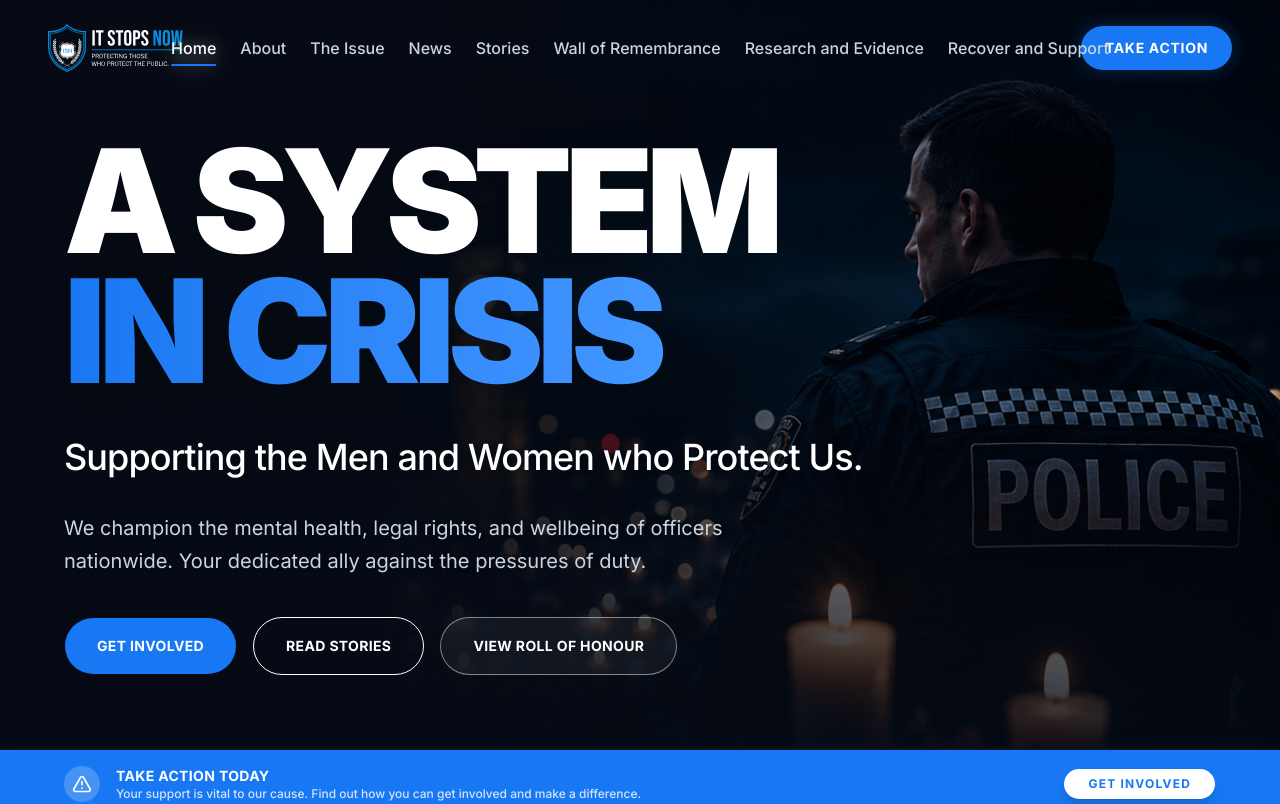
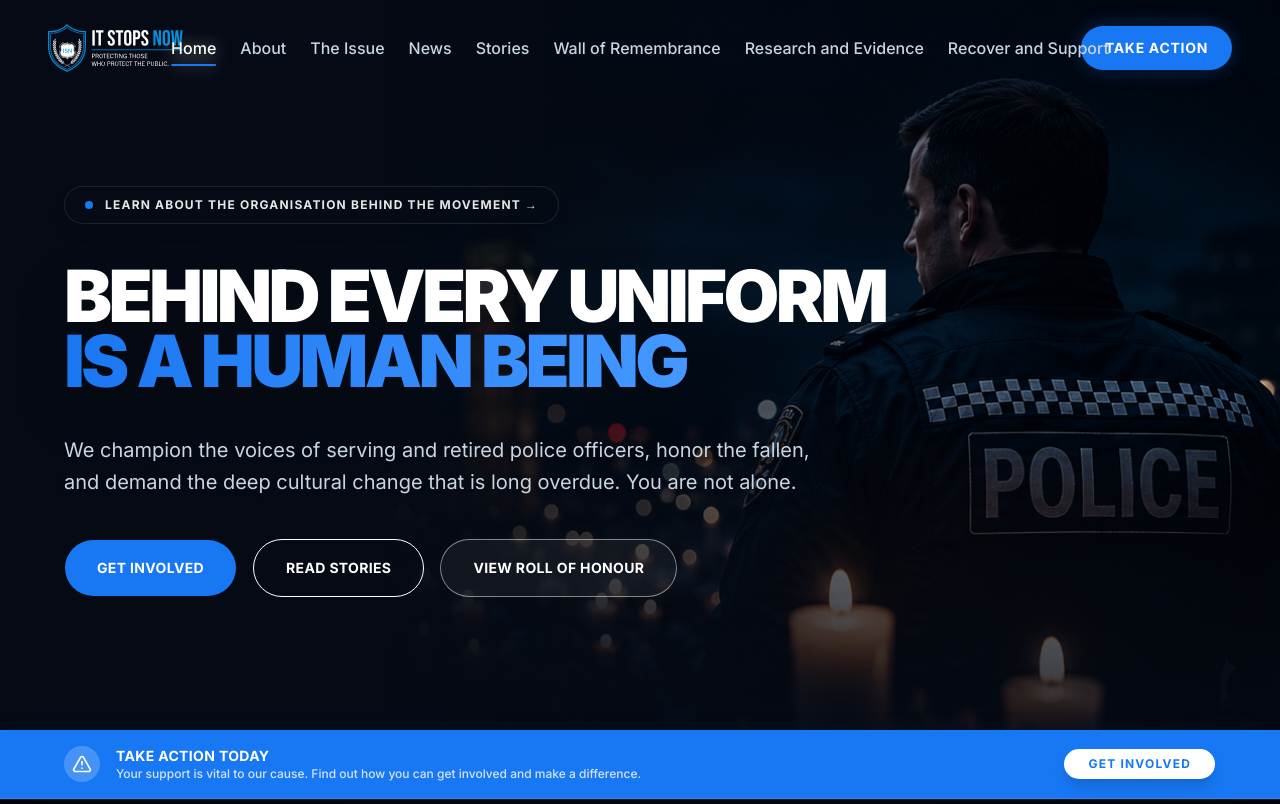
Before and after one commit to inx-nishits/itstopsnow, a Next.js app: page / in a window 1280 px wide. Shown: the top 804 px of the page. Built offline with nearby package versions, Linux system fonts and the light colour scheme.

Commit message:
Fix syntax parsing error in news page

```diff
--- a/src/app/news/[id]/page.tsx
+++ b/src/app/news/[id]/page.tsx
@@ -99,10 +99,10 @@ export default function NewsDetailPage({ params }: { params: Promise<{ id: strin
             <div className="mt-16 pt-8 border-t border-white/10">
                <h4 className="text-xs font-bold uppercase tracking-widest text-slate-500 mb-4">Share this update</h4>
                <div className="flex flex-wrap gap-3">
-                  <button onClick={() => window.open(\`https://twitter.com/intent/tweet?url=\${encodeURIComponent(window.location.href)}&text=\${encodeURIComponent(MOCK_NEWS.title)}\`, '_blank')} className="bg-white/5 hover:bg-white/10 text-white border border-white/10 px-4 py-2 rounded-lg flex items-center justify-center gap-2 text-[10px] font-bold uppercase tracking-widest transition-colors cursor-pointer">
+                  <button onClick={() => window.open(`https://twitter.com/intent/tweet?url=${encodeURIComponent(window.location.href)}&text=${encodeURIComponent(MOCK_NEWS.title)}`, '_blank')} className="bg-white/5 hover:bg-white/10 text-white border border-white/10 px-4 py-2 rounded-lg flex items-center justify-center gap-2 text-[10px] font-bold uppercase tracking-widest transition-colors cursor-pointer">
                     X / Twitter
                   </button>
-                  <button onClick={() => window.open(\`https://www.facebook.com/sharer/sharer.php?u=\${encodeURIComponent(window.location.href)}\`, '_blank')} className="bg-white/5 hover:bg-white/10 text-white border border-white/10 px-4 py-2 rounded-lg flex items-center justify-center gap-2 text-[10px] font-bold uppercase tracking-widest transition-colors cursor-pointer">
+                  <button onClick={() => window.open(`https://www.facebook.com/sharer/sharer.php?u=${encodeURIComponent(window.location.href)}`, '_blank')} className="bg-white/5 hover:bg-white/10 text-white border border-white/10 px-4 py-2 rounded-lg flex items-center justify-center gap-2 text-[10px] font-bold uppercase tracking-widest transition-colors cursor-pointer">
                     Facebook
                   </button>
                   <button onClick={handleCopyLink} className="bg-white/5 hover:bg-white/10 text-white border border-white/10 px-4 py-2 rounded-lg flex items-center justify-center gap-2 text-[10px] font-bold uppercase tracking-widest transition-colors cursor-pointer">
--- a/src/app/page.tsx
+++ b/src/app/page.tsx
@@ -187,16 +187,18 @@ export default function Home() {
 
           {/* Left Content */}
           <div className="w-full lg:w-full max-w-[1200px] pt-20 lg:pt-0">
-            <h1 className="text-7xl md:text-[6rem] xl:text-[9rem] font-black leading-[0.9] mb-8 tracking-tighter uppercase drop-shadow-2xl py-2">
-              <span className="text-white block">A SYSTEM</span>
-              <span className="text-transparent bg-clip-text bg-gradient-to-r from-[#1877F2] to-blue-400 block pr-4">IN CRISIS</span>
+            <Link href="/about" className="inline-flex items-center gap-3 px-5 py-2.5 rounded-full bg-[#050A14]/60 border border-white/10 text-white/90 text-[10px] md:text-xs font-bold uppercase tracking-widest mb-8 hover:border-[#1877F2]/50 transition-colors backdrop-blur-md shadow-lg">
+              <span className="w-2 h-2 rounded-full bg-[#1877F2]"></span>
+              LEARN ABOUT THE ORGANISATION BEHIND THE MOVEMENT &rarr;
+            </Link>
+
+            <h1 className="text-5xl md:text-6xl xl:text-7xl font-black leading-[0.9] mb-8 tracking-tighter uppercase drop-shadow-2xl py-2 max-w-5xl">
+              <span className="text-white block">BEHIND EVERY UNIFORM</span>
+              <span className="text-transparent bg-clip-text bg-gradient-to-r from-[#1877F2] to-blue-400 block pr-4">IS A HUMAN BEING</span>
             </h1>
-            <h2 className="text-2xl md:text-3xl xl:text-4xl font-medium text-white mb-8 leading-tight tracking-tight drop-shadow-md max-w-4xl">
-              Supporting the Men and Women who Protect Us.
-            </h2>
 
             <p className="text-base md:text-lg xl:text-xl text-slate-300 mb-10 font-normal leading-relaxed max-w-3xl drop-shadow">
-              We champion the mental health, legal rights, and wellbeing of officers nationwide. Your dedicated ally against the pressures of duty.
+              We champion the voices of serving and retired police officers, honor the fallen, and demand the deep cultural change that is long overdue. You are not alone.
             </p>
 
             <div className="flex flex-col sm:flex-row flex-wrap gap-4">
```
